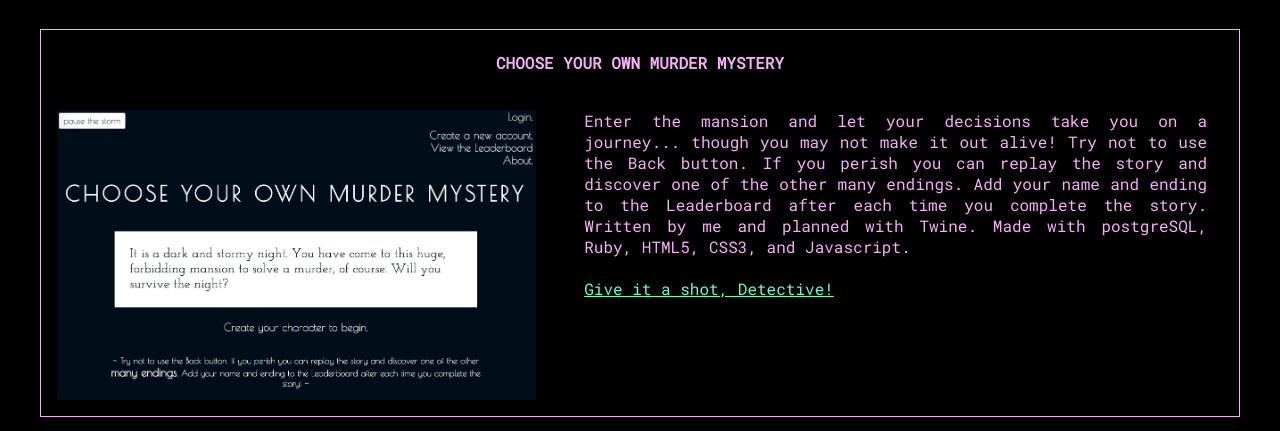
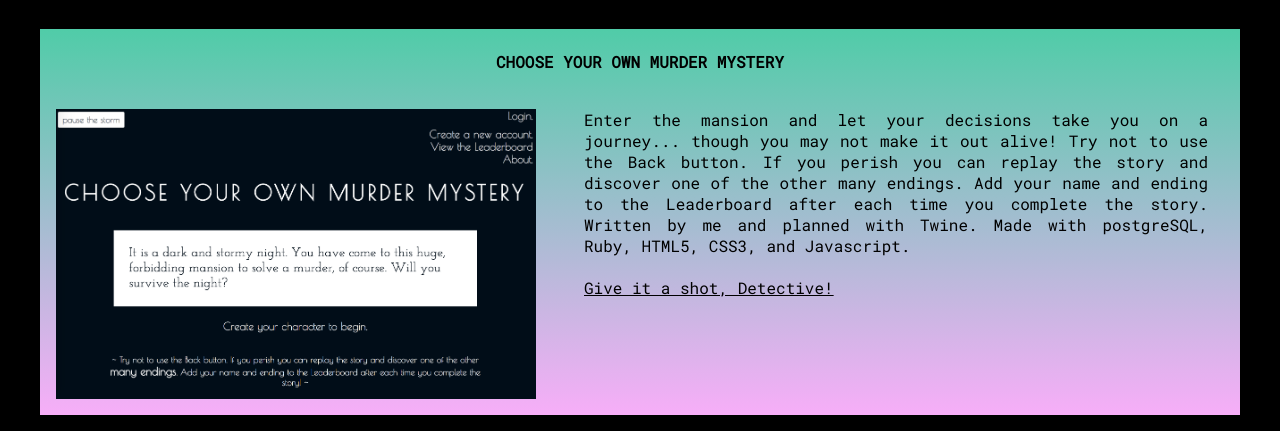
Before and after one commit to meganmckeough/portfolio, a plain HTML site: page index.html in a window 1280 px wide. Shown: the part 521-952 px from the top of the page. Drawn offline with Linux system fonts and the light colour scheme; a web font is replaced by a local one.

Commit message:
changed project background

```diff
--- a/style.css
+++ b/style.css
@@ -76,8 +76,9 @@ i {
 }
 
 .project {
-	border: solid 1px #F7AEF8;
 	margin: 2em;
+	background-image: linear-gradient(#50CCA8, rgba(247,174,248,1));
+	color: black;
 }
 
 h4 {
@@ -94,12 +95,12 @@ h4 {
 }
 
 .project a {
-	color: #64FFD2;
+	color: black;
 }
 
 .project a:hover {
-	background-color: #64FFD2;
-	color: black;
+	background-color: black;
+	color: #64FFD2;
 }
 
 .screenshot {
```
